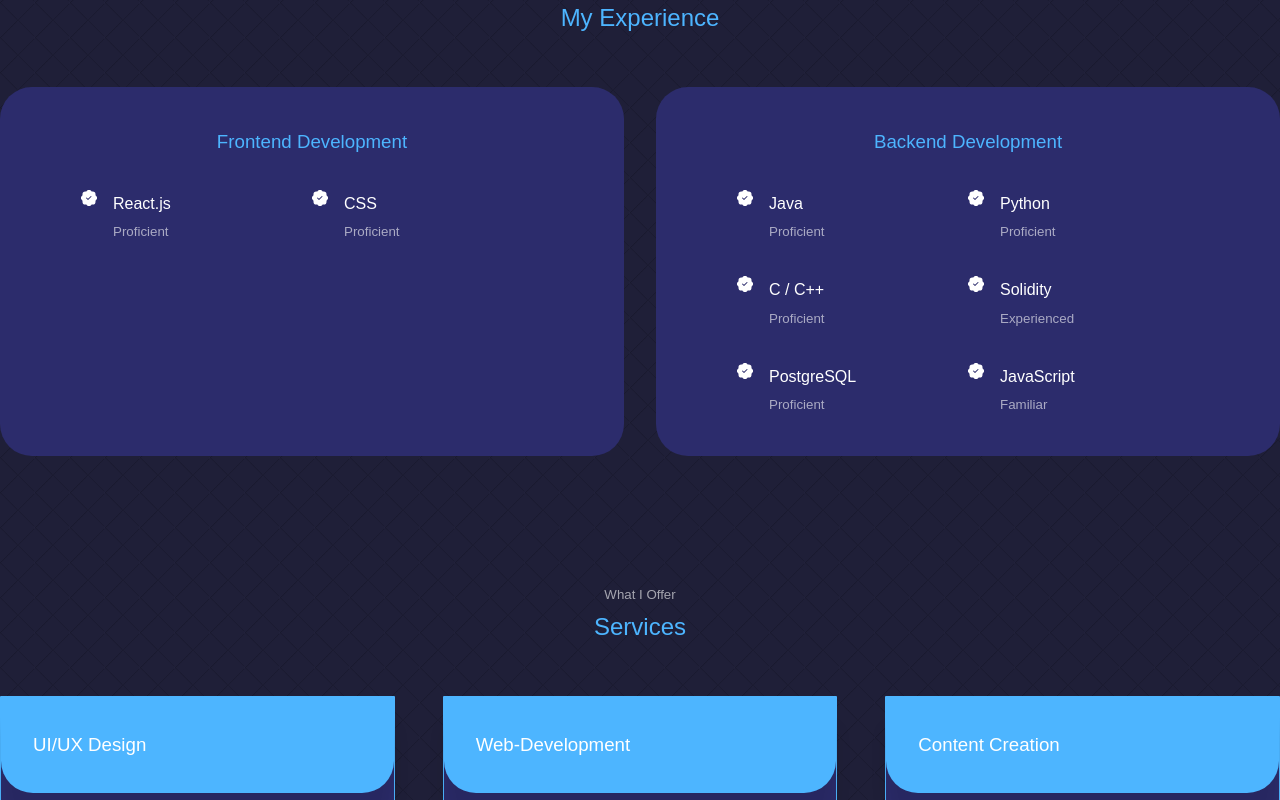
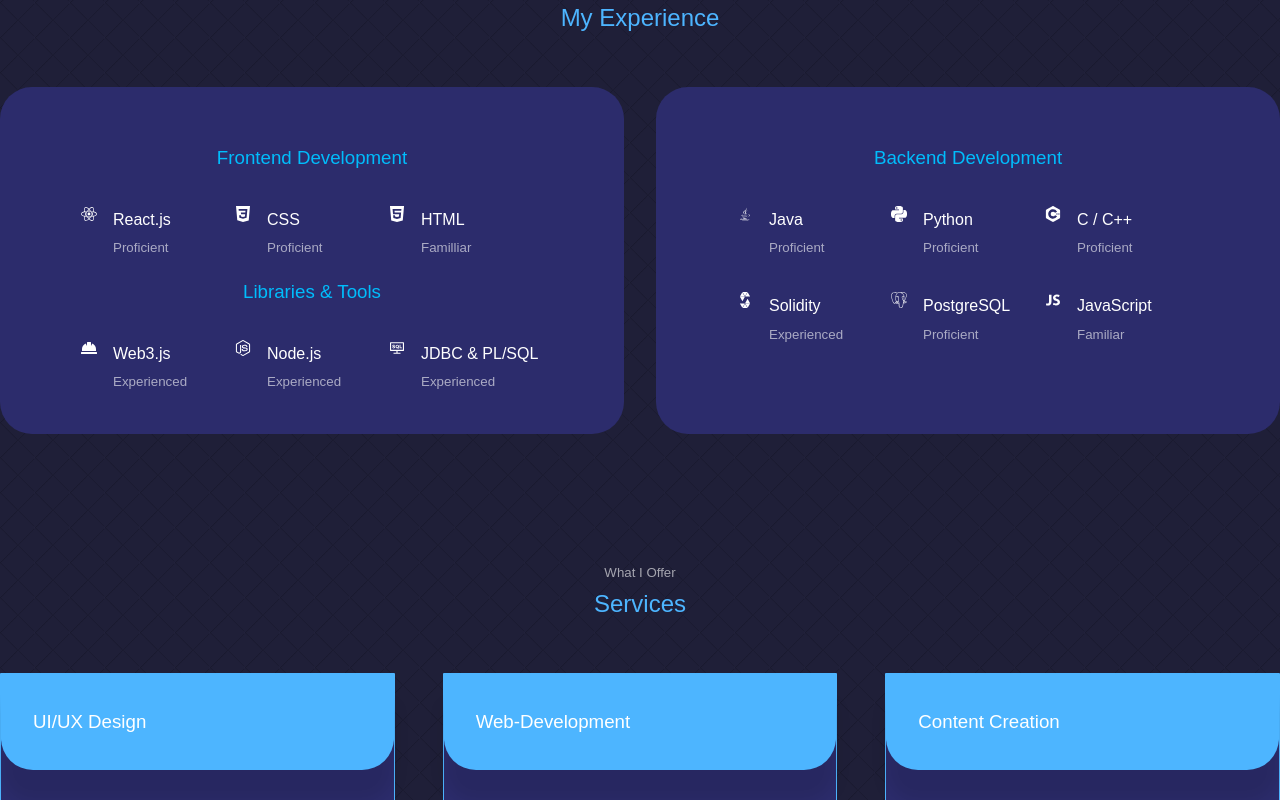
Before and after one commit to Findmebear/personalWebsite, a React (Create React App) app: page / in a window 1280 px wide. Shown: the part 1800-2600 px from the top of the page. Built offline with nearby package versions, Linux system fonts and the light colour scheme; the HTML template or start-up script is replaced by a standard one.

Commit message:
changes to footer

```diff
--- a/src/components/experience/Experience.jsx
+++ b/src/components/experience/Experience.jsx
@@ -1,6 +1,19 @@
 import React from 'react'
 import './experience.css'
 import {BsPatchCheckFill} from 'react-icons/bs'
+import {AiOutlineCloudServer} from 'react-icons/ai'
+import {DiJava} from 'react-icons/di'
+import {IoLogoJavascript} from 'react-icons/io'
+import {SiPython} from 'react-icons/si'
+import {SiCplusplus} from 'react-icons/si'
+import {SiSolidity} from 'react-icons/si'
+import {SiPostgresql} from 'react-icons/si'
+import {FaReact} from 'react-icons/fa'
+import {SiCss3} from 'react-icons/si'
+import {ImHtmlFive} from 'react-icons/im'
+import {FaHardHat} from 'react-icons/fa'
+import {SiNodedotjs} from 'react-icons/si'
+import {AiOutlineConsoleSql} from 'react-icons/ai'
 
 
 const experience = () => {
@@ -14,17 +27,48 @@
             <h3>Frontend Development</h3>
             <div className="experience__content">
               <article className = 'experience__details'>
-                <BsPatchCheckFill className='experience_details-icon'/>
+                <FaReact className='experience_details-icon'/>
                 <div>
                   <h4>React.js</h4>
                   <small className='text-light'>Proficient</small>
                 </div>
               </article>
               <article className = 'experience__details'>
-                <BsPatchCheckFill className='experience_details-icon'/>
+                <SiCss3 className='experience_details-icon'/>
                 <div>
                   <h4>CSS</h4>
                   <small className='text-light'>Proficient</small>
+                </div>
+              </article>
+              <article className = 'experience__details'>
+                <ImHtmlFive className='experience_details-icon'/>
+                <div>
+                  <h4>HTML</h4>
+                  <small className='text-light'>Familliar</small>
+                </div>
+              </article>
+            </div>
+            <h3>Libraries & Tools</h3>
+            <div className="experience__content">
+              <article className = 'experience__details'>
+                <FaHardHat className='experience_details-icon'/>
+                <div>
+                  <h4>Web3.js</h4>
+                  <small className='text-light'>Experienced</small>
+                </div>
+              </article>
+              <article className = 'experience__details'>
+                <SiNodedotjs className='experience_details-icon'/>
+                <div>
+                  <h4>Node.js</h4>
+                  <small className='text-light'>Experienced</small>
+                </div>
+              </article>
+              <article className = 'experience__details'>
+                <AiOutlineConsoleSql className='experience_details-icon'/>
+                <div>
+                  <h4>JDBC & PL/SQL</h4>
+                  <small className='text-light'>Experienced</small>
                 </div>
               </article>
             </div>
@@ -36,42 +80,42 @@
           <h3>Backend Development</h3>
             <div className="experience__content">
               <article className = 'experience__details'>
-                <BsPatchCheckFill className='experience_details-icon'/>
+                <DiJava className='experience_details-icon'/>
                 <div>
                   <h4>Java</h4>
                   <small className='text-light'>Proficient</small>
                 </div>
               </article>
               <article className = 'experience__details'>
-                <BsPatchCheckFill className='experience_details-icon'/>
+                <SiPython className='experience_details-icon'/>
                 <div>
                   <h4>Python</h4>
                   <small className='text-light'>Proficient</small>
                 </div>
               </article>
               <article className = 'experience__details'>
-                <BsPatchCheckFill className='experience_details-icon'/>
+                <SiCplusplus className='experience_details-icon'/>
                 <div>
                   <h4>C / C++</h4>
                   <small className='text-light'>Proficient</small>
                 </div>
               </article>
               <article className = 'experience__details'>
-                <BsPatchCheckFill className='experience_details-icon'/>
+                <SiSolidity className='experience_details-icon'/>
                 <div>
                   <h4>Solidity</h4>
                   <small className='text-light'>Experienced</small>
                 </div>
               </article>
               <article className = 'experience__details'>
-                <BsPatchCheckFill className='experience_details-icon'/>
+                <SiPostgresql className='experience_details-icon'/>
                 <div>
                   <h4>PostgreSQL</h4>
                   <small className='text-light'>Proficient</small>
                 </div>
               </article>
               <article className = 'experience__details'>
-                <BsPatchCheckFill className='experience_details-icon'/>
+                <IoLogoJavascript className='experience_details-icon'/>
                 <div>
                   <h4>JavaScript</h4>
                   <small className='text-light'>Familiar</small>
--- a/src/components/experience/experience.css
+++ b/src/components/experience/experience.css
@@ -20,12 +20,13 @@
 .experience__container > div h3 {
     text-align: center;
     margin-bottom: 2rem;
-    color: var(--color-primary);
+    color: #00bdfc;
+    margin-top: 1rem;
 }
 
 .experience__content {
     display: grid;
-    grid-template-columns: 1fr 1fr;
+    grid-template-columns: 1fr 1fr 1fr;
     row-gap: 2rem;
 }
 
--- a/src/components/footer/Footer.jsx
+++ b/src/components/footer/Footer.jsx
@@ -21,12 +21,14 @@
 
       <div className='footer__socials'>
         <a href="https://facebook.com"><FaFacebookF/></a>
-        <a href="https://instagram.com"><FiInstagram/></a>
+        <a href="https://instagram.com/maryanskyy_aa"><FiInstagram/></a>
         <a href="https://twitter.com"><IoLogoTwitter/></a>
       </div>
 
       <div className='footer__copyright'>
-        <small>&copy; EGATOR Tutorials. All rights reserved</small>
+        <small>Template design by </small>
+        <small className='egator__link'><a href="https://youtu.be/G-Cr00UYokU">EGATOR</a></small>
+        <small>. &copy; All rights reserved</small>
       </div>
     </footer>
   )
--- a/src/components/footer/footer.css
+++ b/src/components/footer/footer.css
@@ -51,6 +51,11 @@
     color: var(--color-bg);
 }
 
+.footer__copyright a {
+    font-weight: bold;
+    text-decoration-line: underline;
+}
+
 /* ===== MEDIA QUERIES (SMALL DEVICES) ====== */
 @media screen and (max-width: 600px) {
     .permalinks {
--- a/src/components/header/CTA.jsx
+++ b/src/components/header/CTA.jsx
@@ -3,7 +3,7 @@
 const CTA = () => {
   return (
     <div className = 'cta'>
-        <a href="https://drive.google.com/file/d/17PToYy35sv8TEfMbs_ysfVLaIEzD7Asy/view?usp=sharing" className='btn'>Resume</a>
+        <a href="https://drive.google.com/file/d/1acNtbCmY3-q-1acnHzft1cmRLgk0n_PH/view?usp=sharing" className='btn'>Resume</a>
         <a href="#contact" className='btn btn-primary'>Let's Talk</a>
     </div>
   )
```
Also changed, not shown: src/assets/ants.jpg (deleted), 1 other file (tests, documents, lock files or other folders).
